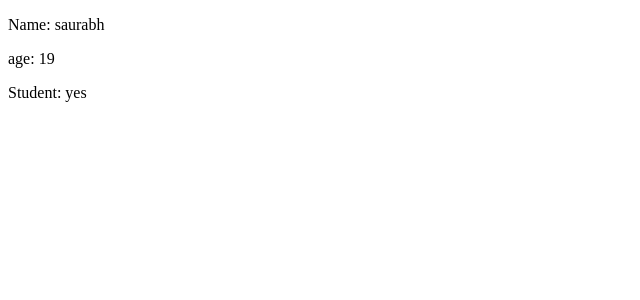
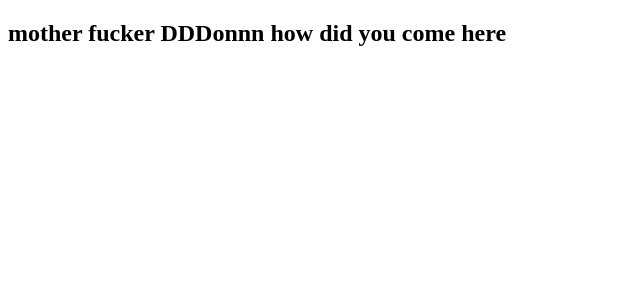
Before and after one commit to saurabhraghuvanshii/React-learning, a React (Vite) app: page / in a window 1280 px wide. Shown: the top 300 px of the page, without its empty margins (0-640 px from the left). Built offline with nearby package versions, Linux system fonts and the light colour scheme.

Commit message:
conditional redering

```diff
--- a/src/App.jsx
+++ b/src/App.jsx
@@ -1,10 +1,10 @@
-import Student from "./Props/Student";
-
+import UserGreeting from "./UserGreeting";
 
 function App() {
 	return (
 		<>
-    <Student name="saurabh" age={19} isStudent={true}/>
+      <UserGreeting isLoggedIn={true} username="DDDonnn"/>
+    {/* <Student name="saurabh" age={19} isStudent={true}/> */}
     {/* <Card/> */}
 			{/* <Header />
       <Food/>
--- /dev/null
+++ b/src/UserGreeting.jsx
@@ -0,0 +1,16 @@
+import PropTypes from "prop-types";
+const UserGreeting = (props) => {
+
+    return(
+        <>
+        {props.isLoggedIn? <h2>mother fucker {props.username} how did you come here</h2>: <h2>goo bak nothing here</h2>}
+        </>
+    )
+};
+
+UserGreeting.propTypes = {
+    isLoggedIn: PropTypes.bool,
+    username: PropTypes.string
+}
+
+export default UserGreeting;
```
